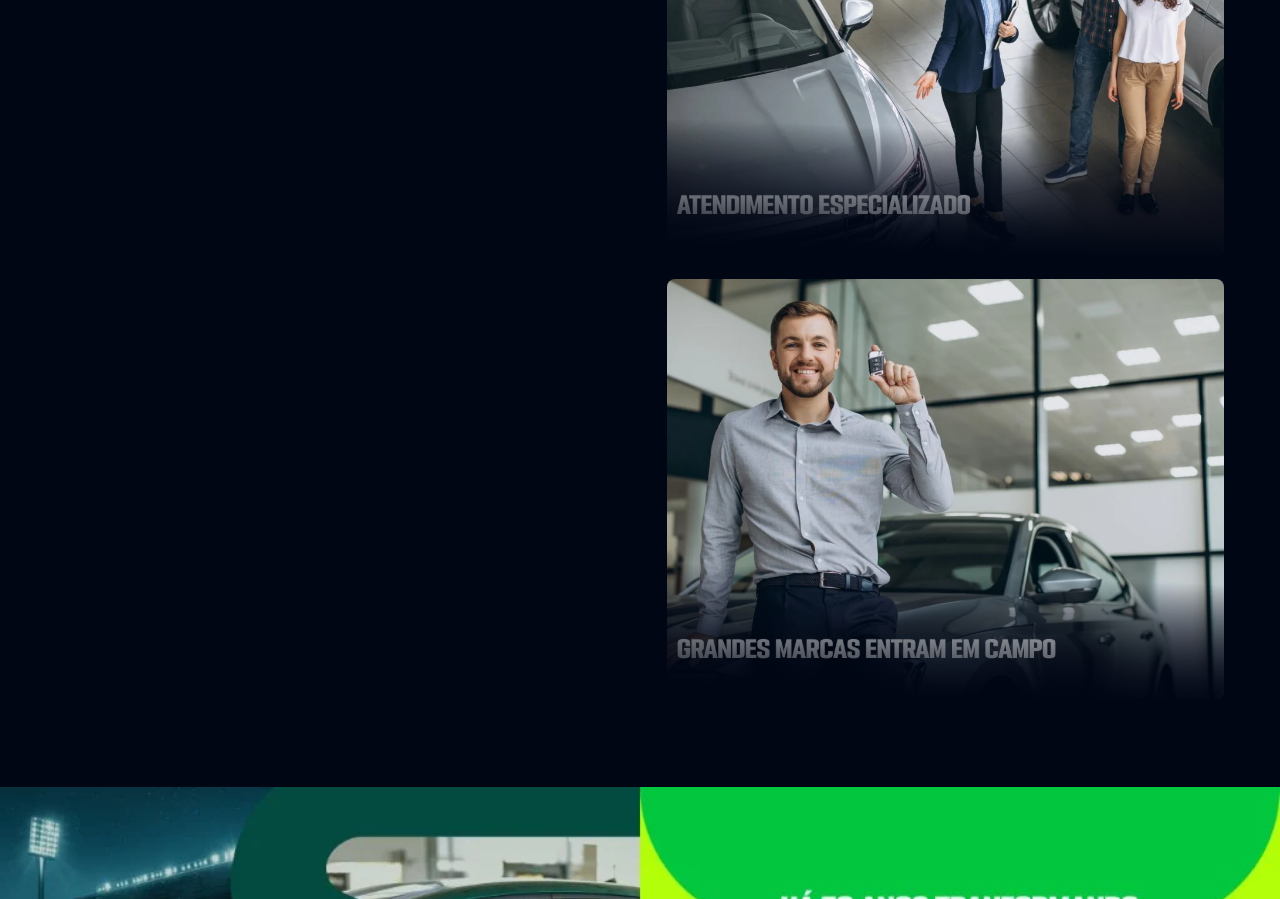
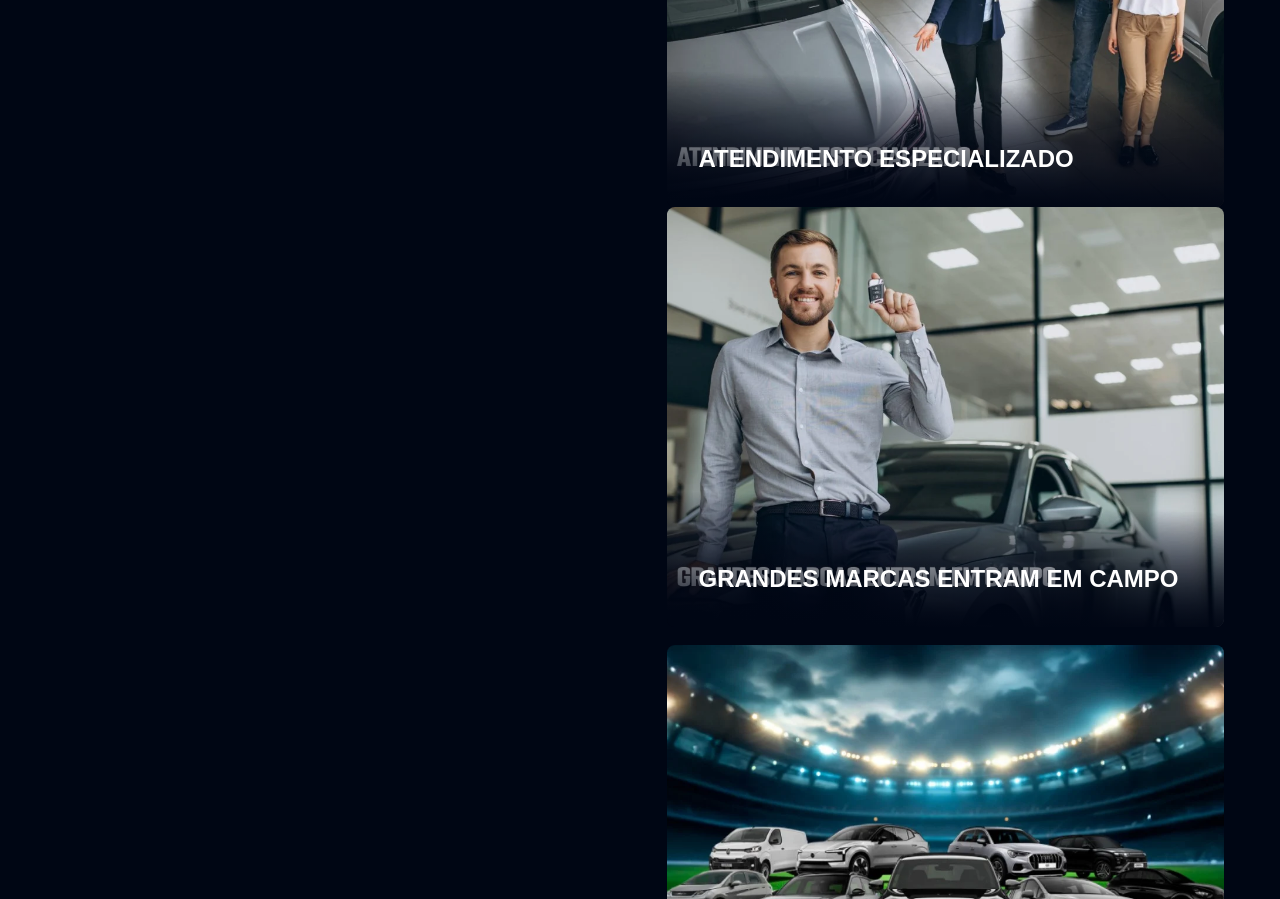
Before and after one commit to domatech-developer/lp-feirao-servopa, a Next.js app: page / in a window 1280 px wide. Shown: the part 4800-5699 px from the top of the page. Built offline with nearby package versions, Linux system fonts and the light colour scheme.

Commit message:
fix(home): prevent hydration mismatches in countdown and campaign
Keep countdown at zero until after mount and render campaign dots from the
static cards list so SSR and client markup stay aligned.

```diff
--- a/src/screens/Home/FeiraoCountdownContext.tsx
+++ b/src/screens/Home/FeiraoCountdownContext.tsx
@@ -9,8 +9,6 @@ import {
 } from "react";
 import { getFeiraoCountdown, type FeiraoCountdownParts } from "@/lib/feiraoCountdown";
 
-const FeiraoCountdownContext = createContext<FeiraoCountdownParts | null>(null);
-
 const EMPTY_PARTS: FeiraoCountdownParts = {
   days: 0,
   hours: 0,
@@ -18,8 +16,9 @@ const EMPTY_PARTS: FeiraoCountdownParts = {
   seconds: 0,
 };
 
+const FeiraoCountdownContext = createContext<FeiraoCountdownParts | null>(null);
+
 export function FeiraoCountdownProvider({ children }: { children: ReactNode }) {
-  /** Estado estável SSR + 1ª hidratação; valores reais só após montagem no cliente */
   const [parts, setParts] = useState<FeiraoCountdownParts>(EMPTY_PARTS);
 
   useEffect(() => {
--- a/src/screens/Home/modules/CampaignSection.tsx
+++ b/src/screens/Home/modules/CampaignSection.tsx
@@ -1,5 +1,7 @@
 "use client";
 
+import { DotButton, useDotButton } from "@/components/Carousel/CarouselDefault/components/CarouselDotButton";
+import useEmblaCarousel from "embla-carousel-react";
 import { useHomeFormModal } from "../HomeFormModalContext";
 
 const introIcon = "/images/bed37c44867b1bb4be2485766a38599cb011b8d6.svg";
@@ -8,53 +10,135 @@ const cardTwo = "/images/9b0c43e692374f39abc1fc1c4fa1a326-campaign-card-2.webp";
 const cardThree = "/images/edad10ad4eb046ea837b2e92e710f87c-campaign-card-3.webp";
 const cardFour = "/images/fd55dbc487244409801a07ee97a72a30-campaign-card-4.webp";
 
-const cards = [
+type CampaignCard = {
+  id: string;
+  image: string;
+  title: string;
+  description: string;
+};
+
+const cards: CampaignCard[] = [
   {
+    id: "campaign-card-1",
     image: cardOne,
+    title: "Test drive com chance de gol",
+    description:
+      "Experimente veículos das marcas participantes e, ao realizar seu test drive durante a campanha, concorra a uma Harley-Davidson.",
   },
   {
+    id: "campaign-card-2",
     image: cardTwo,
+    title: "Condições especiais no Feirão",
+    description:
+      "Aproveite oportunidades em veículos zero, seminovos e soluções do Grupo Servopa durante os dias do evento.",
   },
   {
+    id: "campaign-card-3",
     image: cardThree,
+    title: "Atendimento especializado",
+    description:
+      "Conte com consultores preparados para ajudar você a comparar modelos, entender condições e escolher com mais segurança.",
   },
   {
+    id: "campaign-card-4",
     image: cardFour,
+    title: "Grandes marcas ENTRAM EM CAMPO",
+    description:
+      "Compare opções de diferentes marcas do Grupo Servopa e encontre o veículo que combina melhor com o seu momento.",
   },
 ];
 
+const EMBLA_OPTIONS = {
+  align: "start" as const,
+  containScroll: "trimSnaps" as const,
+  dragFree: false,
+};
+
+type CampaignCardArticleProps = {
+  card: CampaignCard;
+  variant: "stack" | "slide";
+};
+
+const CampaignCardArticle = ({ card, variant }: CampaignCardArticleProps) => (
+  <article
+    className={`home-campaign__card${variant === "slide" ? " home-campaign__card--slide" : ""}`}
+    data-node-id={variant === "slide" ? "1368:95924" : undefined}
+  >
+    <img src={card.image} alt="" className="home-campaign__card-image" />
+    <div className="home-campaign__card-overlay" aria-hidden />
+    {variant === "slide" ? (
+      <div className="home-campaign__card-body">
+        <h3 className="home-campaign__card-title">{card.title}</h3>
+        <p className="home-campaign__card-text">{card.description}</p>
+      </div>
+    ) : null}
+  </article>
+);
+
 const CampaignSection = () => {
   const { openFeiraoFormModal } = useHomeFormModal();
+  const [emblaRef, emblaApi] = useEmblaCarousel(EMBLA_OPTIONS);
+  const { selectedIndex, onDotButtonClick } = useDotButton(emblaApi);
 
   return (
-    <section className="home-campaign">
+    <section className="home-campaign" data-node-id="1368:95920">
       <div className="home-campaign__container">
-        {/* Desktop: aside primeiro = coluna 1 no grid (igual ao layout pré-mobile). Mobile: order no SCSS põe o mosaico acima. */}
-        <aside className="home-campaign__left">
+        <aside className="home-campaign__left" data-node-id="1368:78203">
           <div className="home-campaign__left-box">
             <div className="home-campaign__left-overlap">
               <img src={introIcon} alt="" className="home-campaign__icon" />
               <h2>Entre em campo para escolher seu próximo veículo</h2>
             </div>
             <p>
-              Durante o Feirão de Verdade, você encontra marcas participantes do
-              Grupo Servopa, condições especiais, atendimento especializado e
-              ainda pode fazer um test drive para concorrer a uma
+              Durante o Feirão de Verdade, você encontra marcas participantes do Grupo Servopa, condições
+              especiais, atendimento especializado e ainda pode fazer um test drive para concorrer a uma
               Harley-Davidson.
             </p>
-            <button type="button" className="home-pill-btn" onClick={() => openFeiraoFormModal()}>
+            <button
+              type="button"
+              className="home-pill-btn home-pill-btn--campaign-cta"
+              onClick={() => openFeiraoFormModal()}
+            >
               Quero me inscrever
             </button>
           </div>
         </aside>
 
         <div className="home-campaign__mosaic">
-          <div className="home-campaign__cards">
+          <div className="home-campaign__carousel" data-node-id="1368:95922">
+            <div className="home-campaign__carousel-viewport" ref={emblaRef}>
+              <div className="home-campaign__carousel-track">
+                {cards.map((card) => (
+                  <div key={card.id} className="home-campaign__carousel-slide">
+                    <CampaignCardArticle card={card} variant="slide" />
+                  </div>
+                ))}
+              </div>
+            </div>
+
+            <div
+              className="home-campaign__carousel-dots"
+              data-node-id="1368:78176"
+              role="tablist"
+              aria-label="Cards do Feirão"
+            >
+              {cards.map((card, index) => (
+                <DotButton
+                  key={card.id}
+                  type="button"
+                  role="tab"
+                  aria-selected={index === selectedIndex}
+                  aria-label={`Card ${index + 1} de ${cards.length}`}
+                  onClick={() => onDotButtonClick(index)}
+                  className={`home-campaign__carousel-dot${index === selectedIndex ? " home-campaign__carousel-dot--active" : ""}`}
+                />
+              ))}
+            </div>
+          </div>
+
+          <div className="home-campaign__cards home-campaign__cards--stack">
             {cards.map((card) => (
-              <article className="home-campaign__card">
-                <img src={card.image} alt="" className="home-campaign__card-image" />
-                <div className="home-campaign__card-overlay" aria-hidden />
-              </article>
+              <CampaignCardArticle key={card.id} card={card} variant="stack" />
             ))}
           </div>
         </div>
--- a/src/screens/Home/modules/HomeStickyBar.tsx
+++ b/src/screens/Home/modules/HomeStickyBar.tsx
@@ -4,7 +4,14 @@ import { useEffect, useState } from "react";
 import { useFeiraoCountdown } from "../FeiraoCountdownContext";
 import { useHomeFormModal } from "../HomeFormModalContext";
 
-const SHOW_AFTER_SCROLL_PX = 80;
+const SHOW_AFTER_SCROLL_DESKTOP_PX = 80;
+
+const getShowAfterScrollPx = () => {
+  if (typeof window === "undefined") return SHOW_AFTER_SCROLL_DESKTOP_PX;
+  return window.matchMedia("(max-width: 900px)").matches
+    ? Math.round(window.innerHeight * 0.92)
+    : SHOW_AFTER_SCROLL_DESKTOP_PX;
+};
 const logoServopa = "/images/4673a74e78345a46f5e60b22edfa6d5b975cc62a.svg";
 const heroBadge = "/images/1bfa78d186eb2753576470238f528a052d0138d4.webp";
 
@@ -15,11 +22,16 @@ const HomeStickyBar = () => {
 
   useEffect(() => {
     const handleScroll = () => {
-      setVisible(window.scrollY > SHOW_AFTER_SCROLL_PX);
+      setVisible(window.scrollY > getShowAfterScrollPx());
     };
+    const onResize = () => handleScroll();
     handleScroll();
     window.addEventListener("scroll", handleScroll, { passive: true });
-    return () => window.removeEventListener("scroll", handleScroll);
+    window.addEventListener("resize", onResize, { passive: true });
+    return () => {
+      window.removeEventListener("scroll", handleScroll);
+      window.removeEventListener("resize", onResize);
+    };
   }, []);
 
   return (
@@ -45,19 +57,27 @@ const HomeStickyBar = () => {
           aria-live="polite"
         >
           <div className="home-sticky-bar__time-unit">
-            <strong className="home-sticky-bar__time-value">{days}</strong>
+            <strong className="home-sticky-bar__time-value" suppressHydrationWarning>
+              {days}
+            </strong>
             <span className="home-sticky-bar__time-label">Dias</span>
           </div>
           <div className="home-sticky-bar__time-unit">
-            <strong className="home-sticky-bar__time-value">{hours}</strong>
+            <strong className="home-sticky-bar__time-value" suppressHydrationWarning>
+              {hours}
+            </strong>
             <span className="home-sticky-bar__time-label">Horas</span>
           </div>
           <div className="home-sticky-bar__time-unit">
-            <strong className="home-sticky-bar__time-value">{minutes}</strong>
+            <strong className="home-sticky-bar__time-value" suppressHydrationWarning>
+              {minutes}
+            </strong>
             <span className="home-sticky-bar__time-label">Min</span>
           </div>
           <div className="home-sticky-bar__time-unit">
-            <strong className="home-sticky-bar__time-value">{seconds}</strong>
+            <strong className="home-sticky-bar__time-value" suppressHydrationWarning>
+              {seconds}
+            </strong>
             <span className="home-sticky-bar__time-label">Seg</span>
           </div>
         </div>
```
